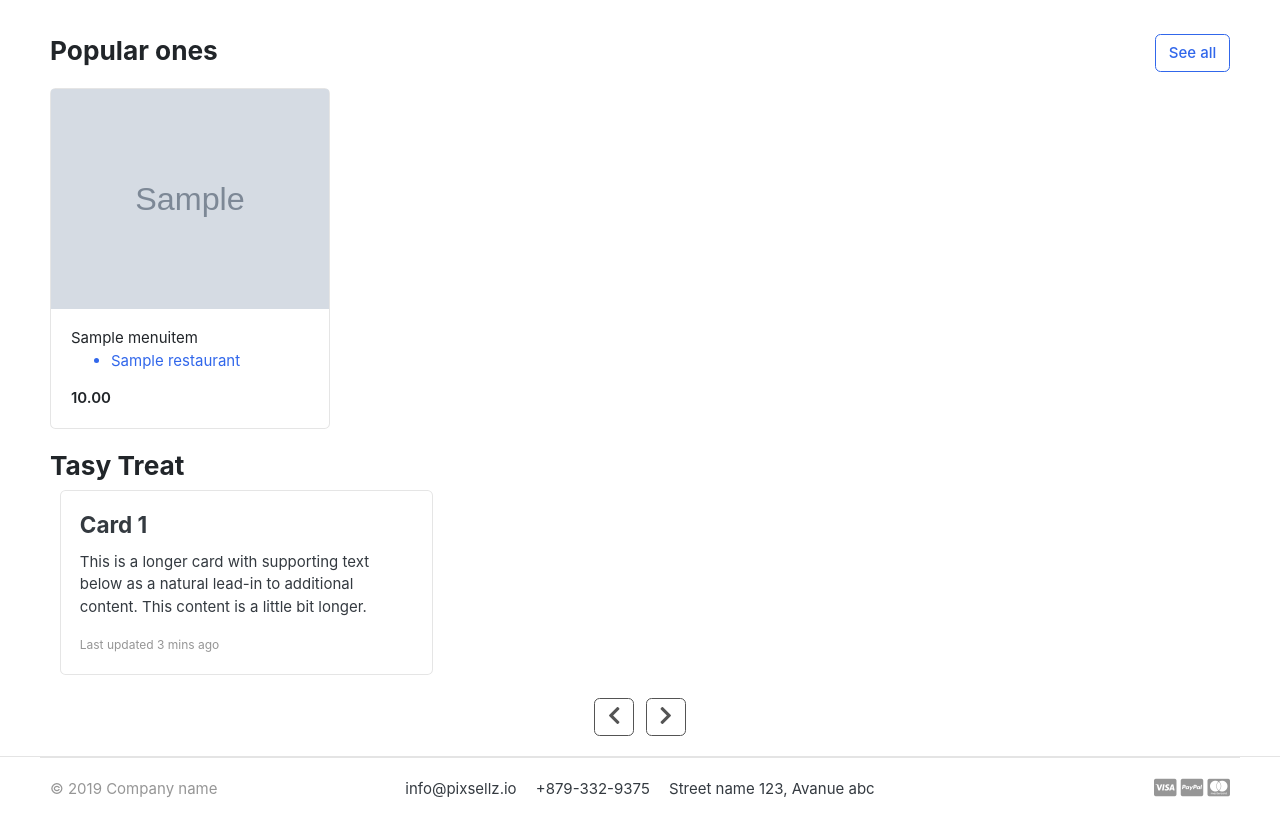
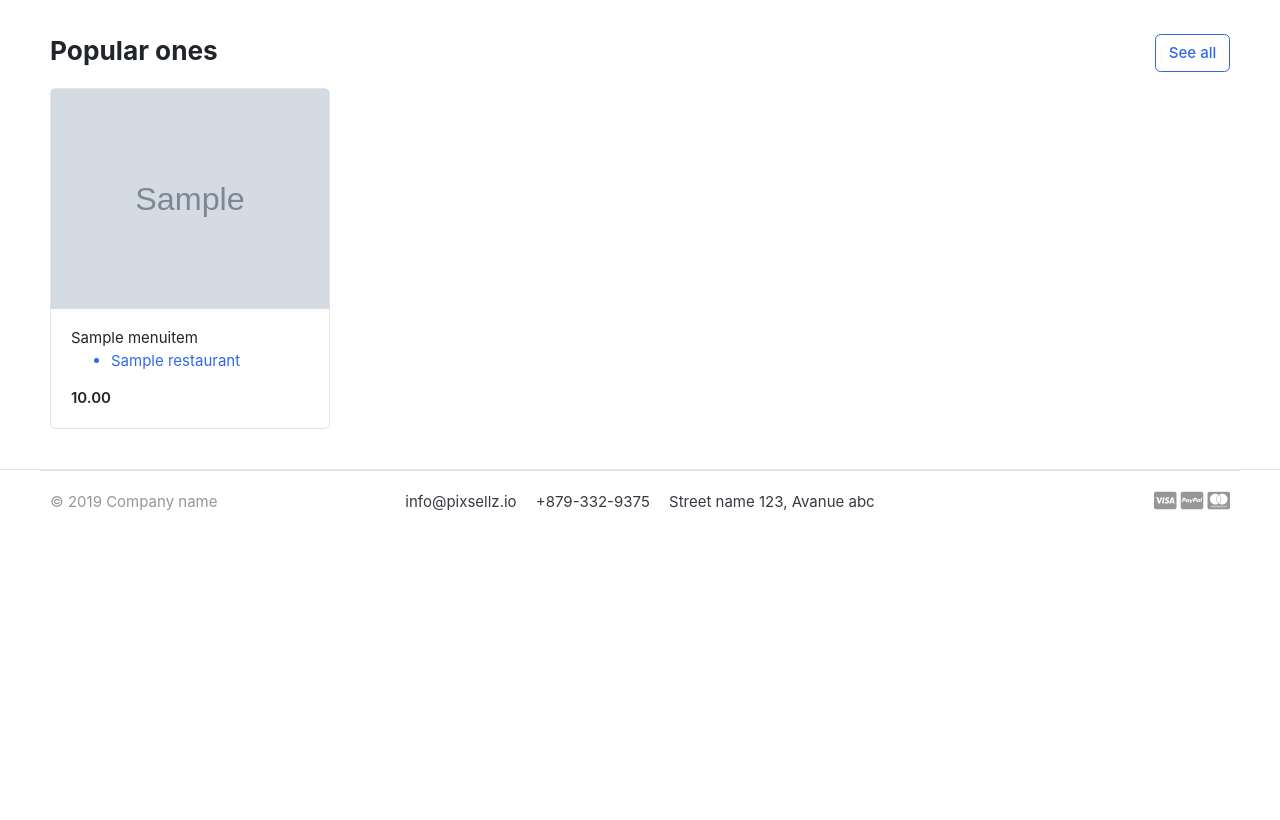
Before and after one commit to atifasr/fooddelivery, a Django app: page / in a window 1280 px wide. Shown: the part 196-1016 px from the top of the page. After the commit the page ends 707 px from the top, so only its background shows below. Run offline with Django 3.2, Linux system fonts and the light colour scheme; a user stored in the database is signed in; tables that the repository leaves empty hold one stand-in row (values such as "Sample post"); grey boxes marked "Sample" are stand-in pictures; some libraries are stand-ins or nearby versions; some web fonts are replaced.

Commit message:
last touches

```diff
--- a/menus/views.py
+++ b/menus/views.py
@@ -34,7 +34,13 @@ def menus(request):
                 print(f'cart for {request.user} is empty')
                 print(e)
         request.session['categories'] = categories
-        request.session['total_count'] = total_count
+        if request.user.is_authenticated:
+            request.session['total_count'] = total_count
+        else:
+            from orders.helpers import cartItems
+            _,_,total_count = cartItems(request)
+            request.session['total_count'] = total_count
+
         context = {
             'menu_list': menu_list,
         }
--- a/orders/urls.py
+++ b/orders/urls.py
@@ -12,5 +12,6 @@ urlpatterns = [
     path('remove_item/<item_id>',remove_item,name='remove_item'),
     path('checkout/',checkout,name='checkout'),
     path('orders_placed/',orders_placed,name='orders_placed'),
+    path('checkout_unregis/',checkout_unregis,name='checkout_unregis'),
 
 ]
--- a/templates/base/index.html
+++ b/templates/base/index.html
@@ -30,6 +30,9 @@
 <!-- custom javascript -->
 <script src="{% static 'js/script.js' %}" type="text/javascript"></script>
 
+<script type='text/javascript' src='https://cdn.jsdelivr.net/npm/popper.js@1.16.0/dist/umd/popper.min.js'></script>
+<script type='text/javascript' src='https://stackpath.bootstrapcdn.com/bootstrap/5.0.0-alpha1/js/bootstrap.min.js'></script>
+
 <script type="text/javascript">
 
 
@@ -45,7 +48,7 @@ $(document).ready(function() {
 </script>
 
 </head>
-<body>
+<body >
 
 
 <header class="section-header">
@@ -65,7 +68,7 @@ $(document).ready(function() {
 		</li>
     </ul>
     <ul class="navbar-nav">
-		<li><a href="#" class="nav-link"> <i class="fa fa-envelope"></i> Email </a></li>
+		<li><a href="#" class="nav-link"> <i class="fa fa-envelope"></i> Email</a></li>
 		<li><a href="#" class="nav-link"> <i class="fa fa-phone"></i> Call us </a></li>
 	</ul> <!-- list-inline //  -->
   </div> <!-- navbar-collapse .// -->
@@ -77,7 +80,7 @@ $(document).ready(function() {
 <div class="row align-items-center">
 	<div class="col-lg-2 col-md-3 col-6">
 		<a href="/" class="brand-wrap">
-			<img class="logo" src="/">Home
+			<img class="logo" src="{% static 'images/food_stall.jpg'%}">Home
 		</a> <!-- brand-wrap.// -->
 	</div>
 	<div class="col-lg col-sm col-md col-6 flex-grow-0">
@@ -165,7 +168,7 @@ $(document).ready(function() {
 {% block content %}
 
 <header class="section-heading">
-	<a href="./store.html" class="btn btn-outline-primary float-right">See all</a>
+	<a href="{% url 'menus:products' %}" class="btn btn-outline-primary float-right">See all</a>
 	<h3 class="section-title">Popular ones</h3>
 </header><!-- sect-heading -->
 
@@ -194,106 +197,48 @@ $(document).ready(function() {
 
 </div> <!-- row.// -->
 
+<!-- <section class="pt-5 pb-5">
+    <div class="container">
         <div class="row">
-<div class="col--md-12">
-	<div class="container-fluid">
-		<h3 class="section-title"> Tasy Treat</h3>
-		<div id="myCarousel" class="carousel slide" data-ride="carousel">
-		  <div class="carousel-inner row w-100 mx-auto">
+            <div class="col-6">
+                <h3 class="mb-3"> Most Popular </h3>
+            </div>
+            <div class="col-6 text-right">
+                <a class="btn btn-primary mb-3 mr-1" href="#carouselExampleIndicators2" role="button" data-slide="prev">
+                    <i class="fa fa-arrow-left"></i>
+                </a>
+                <a class="btn btn-primary mb-3 " href="#carouselExampleIndicators2" role="button" data-slide="next">
+                    <i class="fa fa-arrow-right"></i>
+                </a>
+            </div>
+            <div class="col-12">
+                <div id="carouselExampleIndicators2" class="carousel slide" data-ride="carousel">
 
-			<div class="carousel-item col-md-4 active">
+                    <div class="carousel-inner">
+                        <div class="carousel-item active">
+                            <div class="row">
+								{% for item in menu_list%}
+                                <div class="col-md-4 mb-3">
                                     <div class="card">
+                                        <img class="img-fluid" alt="100%x280" src="https://images.unsplash.com/photo-1532781914607-2031eca2f00d?ixlib=rb-0.3.5&amp;q=80&amp;fm=jpg&amp;crop=entropy&amp;cs=tinysrgb&amp;w=1080&amp;fit=max&amp;ixid=eyJhcHBfaWQiOjMyMDc0fQ&amp;s=7c625ea379640da3ef2e24f20df7ce8d">
                                         <div class="card-body">
-					<h4 class="card-title">Card 1</h4>
-					<p class="card-text">This is a longer card with supporting text below as a natural lead-in to additional content. This content is
-					  a little bit longer.</p>
-					<p class="card-text">
-					  <small class="text-muted">Last updated 3 mins ago</small>
-					</p>
+                                            <h4 class="card-title">{{item.item_name}}</h4>
+                                            <p class="card-text">With supporting text below as a natural lead-in to additional content.</p>
+											<p><small>{{item.price}}</small></p>
                                         </div>
                                     </div>
                                 </div>
-			  <div class="carousel-item col-md-4">
-				<div class="card">
-				  <div class="card-body">
-					<h4 class="card-title">Card 2</h4>
-					<p class="card-text">This is a longer card with supporting text below as a natural lead-in to additional content. This content is
-					  a little bit longer.</p>
-					<p class="card-text">
-					  <small class="text-muted">Last updated 3 mins ago</small>
-					</p>
-				  </div>
-				</div>
-			  </div>
-			  <div class="carousel-item col-md-4">
-				<div class="card">
-				  <div class="card-body">
-					<h4 class="card-title">Card 3</h4>
-					<p class="card-text">This is a longer card with supporting text below as a natural lead-in to additional content. This content is
-					  a little bit longer.</p>
-					<p class="card-text">
-					  <small class="text-muted">Last updated 3 mins ago</small>
-					</p>
-				  </div>
-				</div>
-			  </div>
-			  <div class="carousel-item col-md-4">
-				<div class="card">
-				  <div class="card-body">
-					<h4 class="card-title">Card 4</h4>
-					<p class="card-text">This is a longer card with supporting text below as a natural lead-in to additional content. This content is
-					  a little bit longer.</p>
-					<p class="card-text">
-					  <small class="text-muted">Last updated 3 mins ago</small>
-					</p>
-				  </div>
-				</div>
-			  </div>
-			  <div class="carousel-item col-md-4">
-				<div class="card">
-				  <div class="card-body">
-					<h4 class="card-title">Card 5</h4>
-					<p class="card-text">This is a longer card with supporting text below as a natural lead-in to additional content. This content is
-					  a little bit longer.</p>
-					<p class="card-text">
-					  <small class="text-muted">Last updated 3 mins ago</small>
-					</p>
-				  </div>
-				</div>
-			  </div>
-			  <div class="carousel-item col-md-4">
-				<div class="card">
-				  <div class="card-body">
-					<h4 class="card-title">Card 6</h4>
-					<p class="card-text">This is a longer card with supporting text below as a natural lead-in to additional content. This content is
-					  a little bit longer.</p>
-					<p class="card-text">
-					  <small class="text-muted">Last updated 3 mins ago</small>
-					</p>
-				  </div>
-				</div>
-			  </div>
+								{% endfor %}
 
-		  </div>
-		  <div class="container">
-			<div class="row">
-			  <div class="col-12 text-center mt-4">
-				<a class="btn btn-outline-secondary mx-1 prev" href="javascript:void(0)" title="Previous">
-				  <i class="fa fa-lg fa-chevron-left"></i>
-				</a>
-				<a class="btn btn-outline-secondary mx-1 next" href="javascript:void(0)" title="Next">
-				  <i class="fa fa-lg fa-chevron-right"></i>
-				</a>
+
                             </div>
                         </div>
                     </div>
                 </div>
             </div>
-
-
         </div>
-
     </div>
+</section> -->
 
 {% endblock %}
 </div><!-- container // -->
--- a/templates/cart/cart.html
+++ b/templates/cart/cart.html
@@ -78,7 +78,7 @@
 	<td>
 
 		<figure class="itemside align-items-center">
-			<div class="aside"><img src="" class="img-sm"></div>
+			<div class="aside"><img src="{{item.image}}" class="img-sm"></div>
 			<figcaption class="info">
 				<a href="#" class="title text-dark">{{item.name}}</a>
 				<p class="text-muted small">Matrix: 25 Mpx <br> Brand: Canon</p>
--- a/templates/checkout.html
+++ b/templates/checkout.html
@@ -158,11 +158,6 @@
 			  <dd class="text-right text-dark b"><strong>{{request.session.order.cart_total}}</strong></dd>
 			</dl>
 			<hr>
-			<p class="text-center mb-3">
-				<img src="./images/misc/payments.png" height="26">
-			</p>
-			<a href="" id="data-submit" class="btn btn-primary btn-block"> Pay  </a>
-            <div class="paypal" id="paypal-payment"></div>
 		</div> <!-- card-body.// -->
 		</div> <!-- card.// -->
 		</aside> <!-- col.// -->
--- a/templates/place-order.html
+++ b/templates/place-order.html
@@ -22,13 +22,14 @@
 		</div> <!-- col.// -->
 		{% endfor %}
 		{% else %}
+		{% for item in cartitems %}
 
-		{% for item in cartitems %}
 		<div class="col-md-6">
 			<figure class="itemside  mb-4">
-				<div class="aside"><img src="{{item.menu_item.image.url}}" class="border img-sm"></div>
+				<div class="aside"><img src="" class="border img-sm"></div>
 				<figcaption class="info">
 					<p>{{item.name}}</p>
+					<p>Price : {{item.price}}</p>
 					<span class="text-muted">{{item.quantity}}x = ₹{{item.total_price}} </span>
 				</figcaption>
 			</figure>
--- a/templates/product/product-detail.html
+++ b/templates/product/product-detail.html
@@ -50,7 +50,7 @@
 	</div> <!-- row.// -->
 	<hr>
 
-	<a href="{% url 'orders:add_cart' menu.id %}" data-name='{{menu.item_name}}' data-price='{{menu.price}}' data-menu='{{menu.id}}' data-action='add' class="btn  btn-primary add-button"> <span class="text">Add to cart</span> <i class="fas fa-shopping-cart"></i>  </a>
+	<a href="{% url 'orders:add_cart' menu.id %}" data-image='{{menu.image.url}}' data-name='{{menu.item_name}}' data-price='{{menu.price}}' data-menu='{{menu.id}}' data-action='add' class="btn  btn-primary add-button"> <span class="text">Add to cart</span> <i class="fas fa-shopping-cart"></i>  </a>
 
 </article> <!-- product-info-aside .// -->
 		</main> <!-- col.// -->
@@ -101,7 +101,7 @@
 var user = '{{request.user}}'
 var add_button = document.querySelector('.add-button');
 var menu_price  = '{{menu.price}}';
-
+console.log('{{menu.image.url}}')
 </script>
 
 <script src="{% static 'orders/cart_function.js' %}">
```
Also changed, not shown: orders/helpers.py (+8 -4 lines), orders/views.py (+43 -7 lines), requirements.txt (+14 -1 lines), static/orders/cart_function.js (+5 -2 lines), templates/orders.html (+9 -2 lines), static/images/food_stall.jpg (added). Lines whose indentation alone changed are shown as unchanged.
